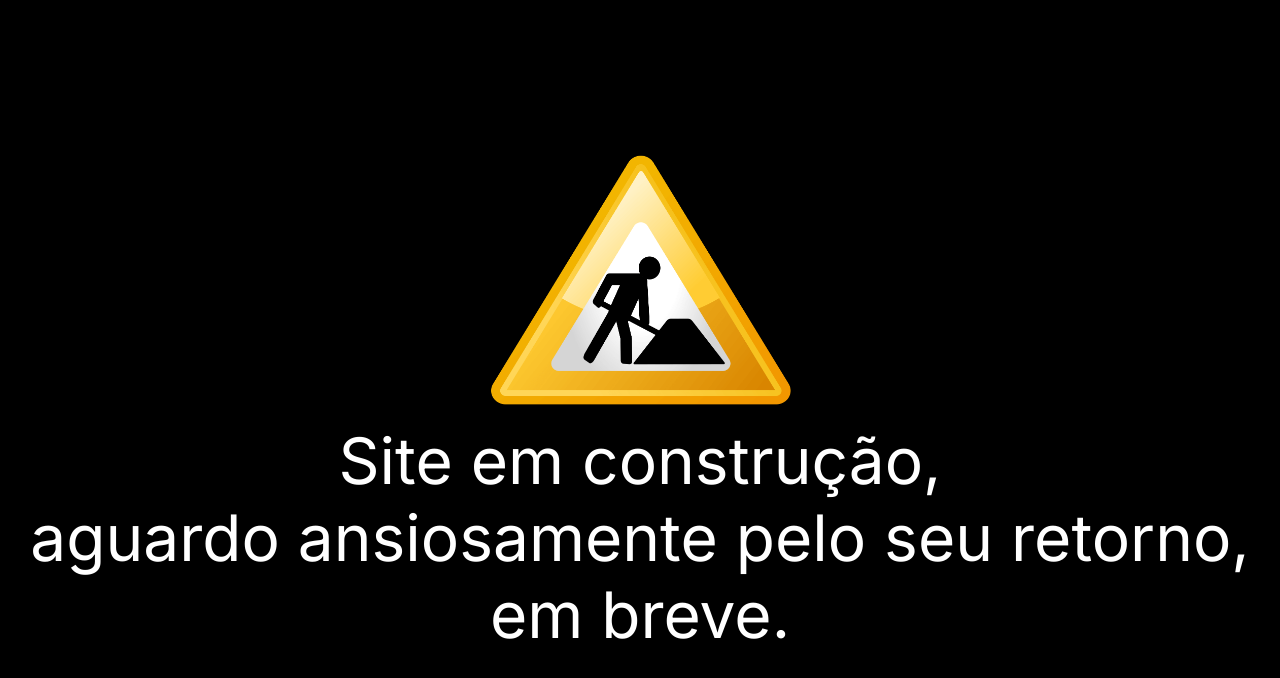
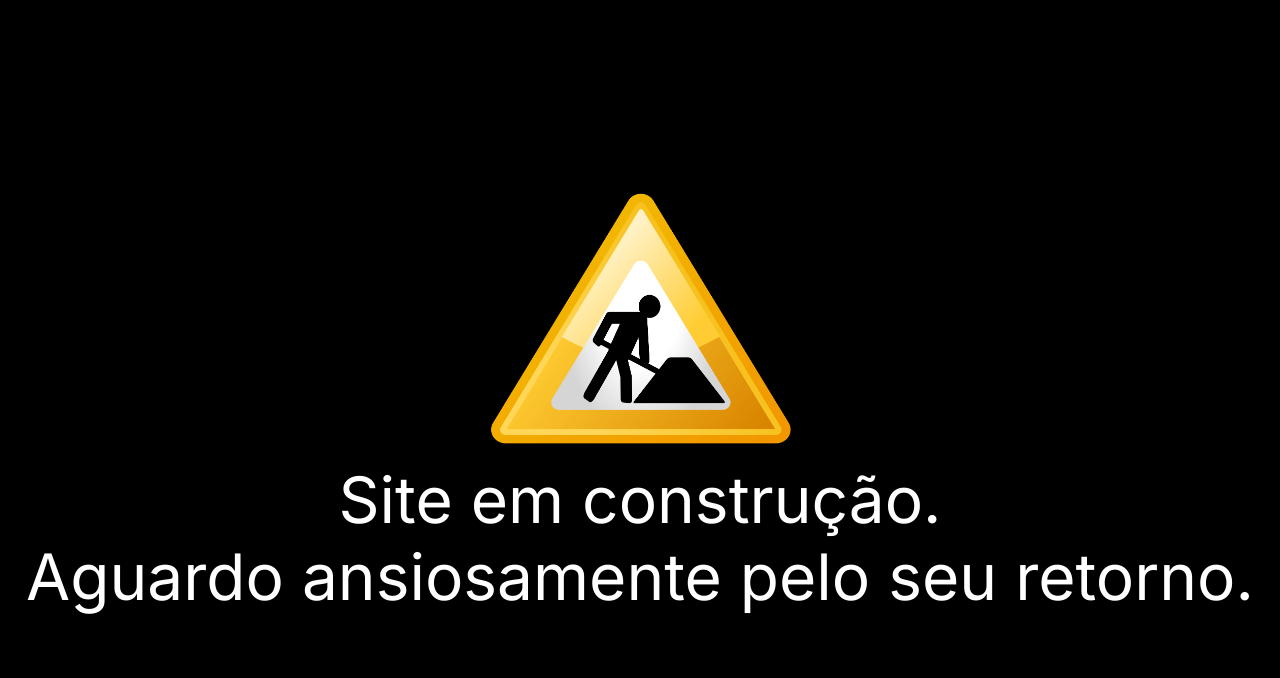
Before and after one commit to Sulfite/portifolio, a Next.js app: page / in a window 1280 px wide. Shown: the top 678 px of the page. Built offline with nearby package versions, Linux system fonts and the light colour scheme.

Commit message:
Update Constructor

```diff
--- a/src/components/Constructor.tsx
+++ b/src/components/Constructor.tsx
@@ -4,7 +4,7 @@ export function Constructor () {
     return (
         <div className={styles.container}>
             <img src="inConstructor.png" alt="Em Construção"/>
-            <p>Site em construção, <br />aguardo ansiosamente pelo seu retorno,<br /> em breve.</p>
+            <p>Site em construção.<br />Aguardo ansiosamente pelo seu retorno.</p>
         </div>
     );
 }
```
